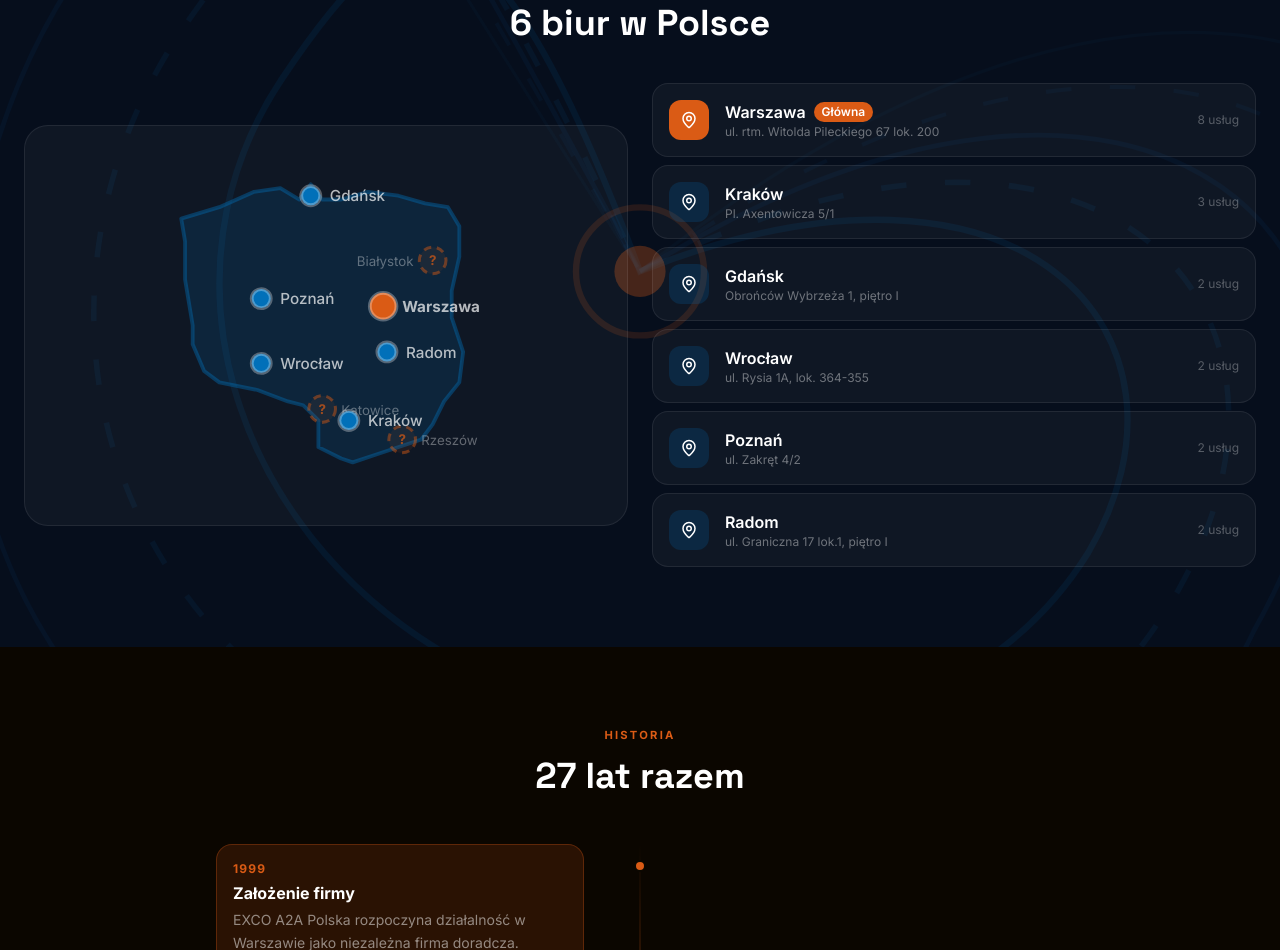
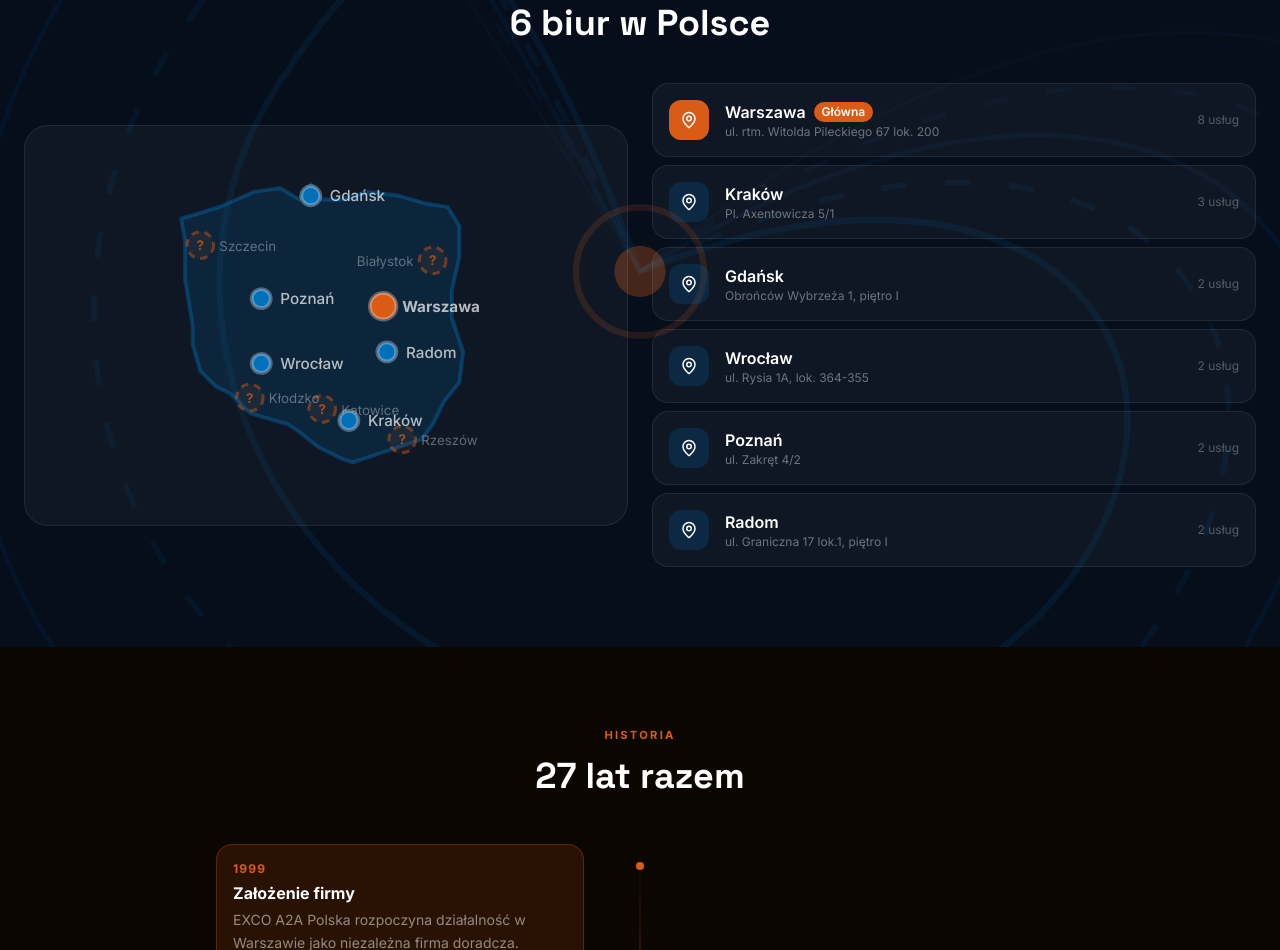
Before and after one commit to TvF80/exco, a React (Vite) app: page / in a window 1280 px wide. Shown: the part 3404-4354 px from the top of the page. Built offline with nearby package versions, Linux system fonts and the light colour scheme.

Commit message:
fix: poludniowy kontur pod Katowicami + markery Szczecin i Klodzko

```diff
--- a/src/components/sections/OfficeMapNew.jsx
+++ b/src/components/sections/OfficeMapNew.jsx
@@ -9,6 +9,8 @@ const FUTURE_OFFICES = [
   { id: 'bialystok', city: 'Białystok', x: 78, y: 29, textLeft: true },
   { id: 'rzeszow',   city: 'Rzeszów',   x: 70, y: 76 },
   { id: 'katowice',  city: 'Katowice',  x: 49, y: 68 },
+  { id: 'szczecin',  city: 'Szczecin',  x: 17, y: 25 },
+  { id: 'klodzko',   city: 'Kłodzko',   x: 30, y: 65 },
 ]
 
 export default function OfficeMapNew({ onServiceClick }) {
@@ -53,7 +55,7 @@ export default function OfficeMapNew({ onServiceClick }) {
                    L85,61 L81,66 L78,72
                    L75,76 L63,80 L57,82
                    L54,81 L48,78
-                   L48,71 L44,67 L40,66 L32,63 L22,61 L18,58
+                   L43,74 L40,72 L33,70 L30,69 L25,64 L21,62 L17,58
                    L15,51 L15,46 L14,40 L13,34 L13,28 L13,24
                    Z"
                 fill="rgba(1,112,185,0.15)"
```
